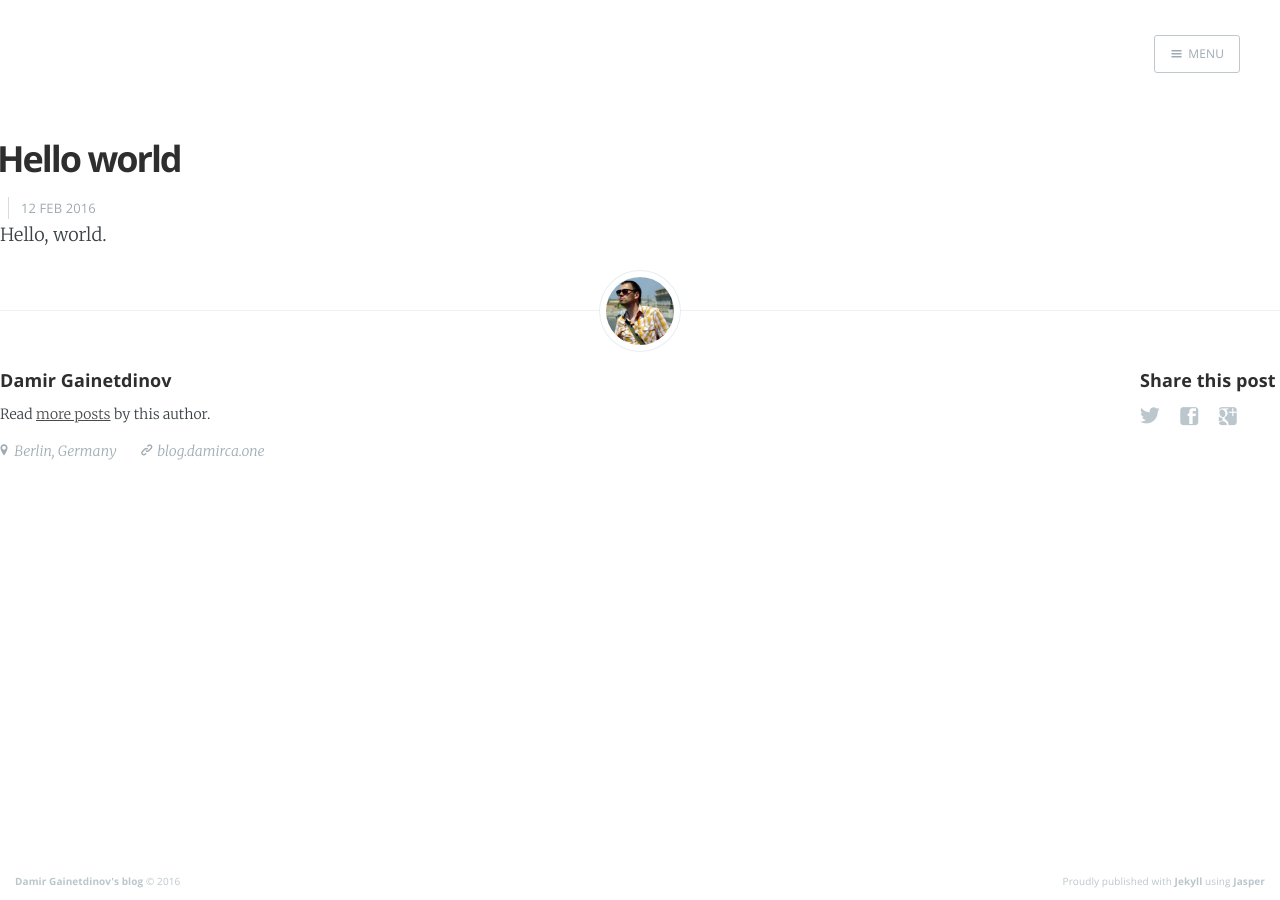
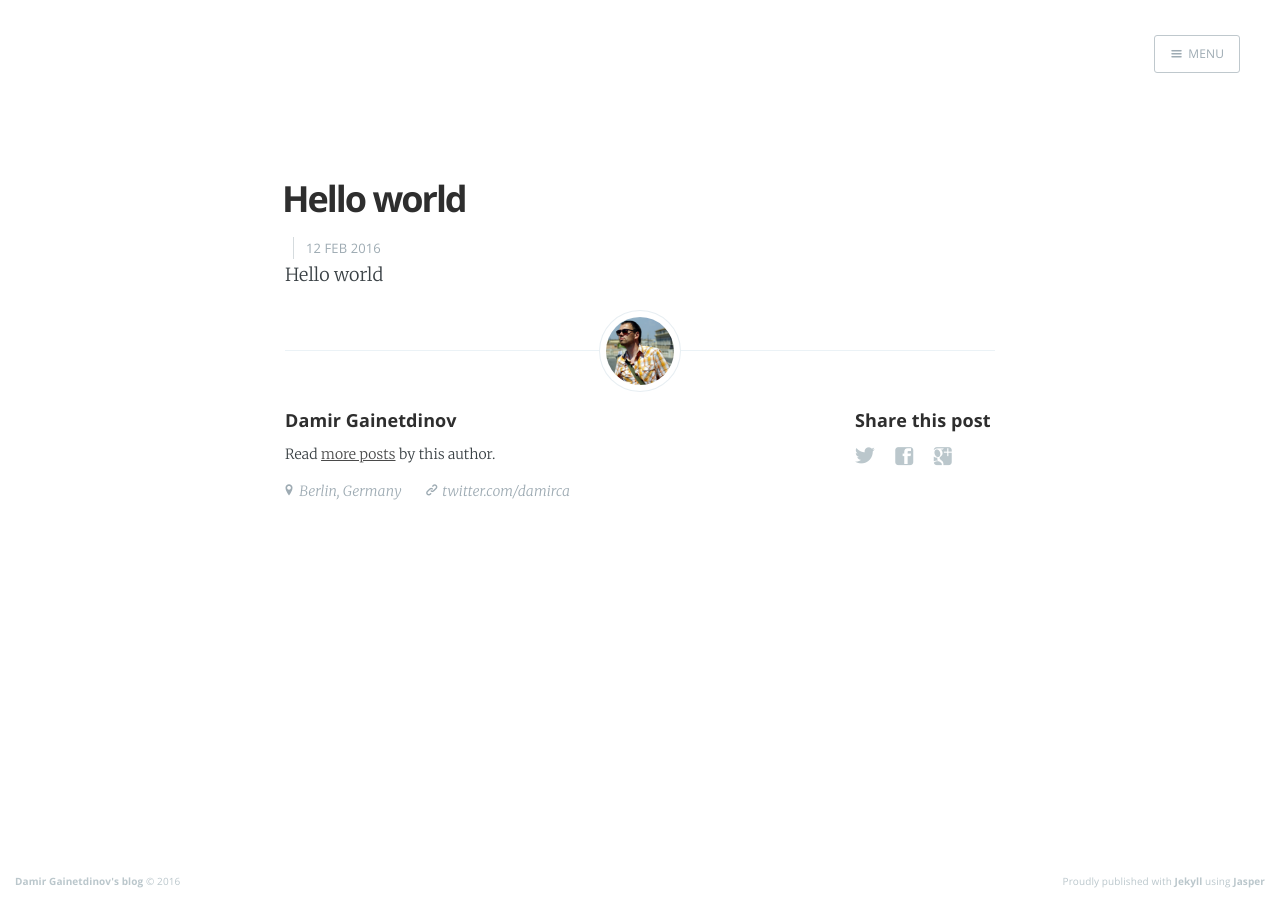
Before and after one commit to gaynetdinov/gaynetdinov.github.io, a Jekyll site: the page built from _posts/2016-02-12-hello-world.md, in a window 1280 px wide. Built offline with Jekyll 4.4.1, drawn with Linux system fonts in a browser that asks for light colours; nearby versions of some CDN libraries; part of the change alters nothing that is shown.

```diff
--- a/_config.yml
+++ b/_config.yml
@@ -14,7 +14,7 @@ location: 'Berlin, Germany'
 url: 'http://twitter.com/damirca'
 image: 'assets/images/damirca.png'
 
-short_url: 'blog.damirca.one'
+short_url: 'twitter.com/damirca'
 #google_analytics: UA-69281367-1
 #disqus: username
 # edit baseurl to simply '/' if using as your personal page (instead of a project page)
@@ -54,9 +54,8 @@ lsi: false
 username: gaynetdinov
 repo: gaynetdinov.github.io
 branch: master
-relative_source: ../jasper/
-destination: ../jasper-pages/
-production_url:  https://blog.damirca.one
+destination: ./_site/
+production_url:  http://blog.damirca.one
 source_url:      https://github.com/biomadeira/jasper/
 
 exclude:
--- a/_posts/2016-02-12-hello-world.md
+++ b/_posts/2016-02-12-hello-world.md
@@ -2,9 +2,10 @@
 layout: post
 cover: false
 title: Hello world
-date:   2016-02-12 23:12:00
+date:   2016-02-12 22:18:00
+subclass: 'post'
 categories: 'damirca'
 navigation: True
 ---
 
-Hello, world.
+Hello world
```
